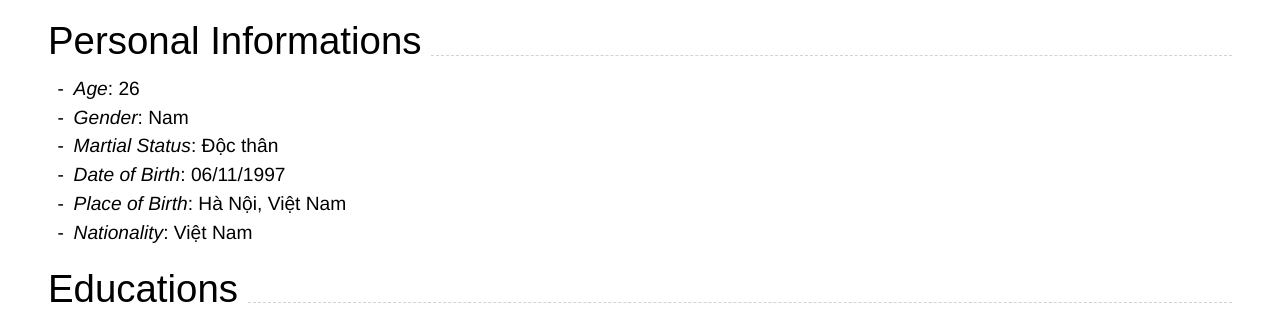
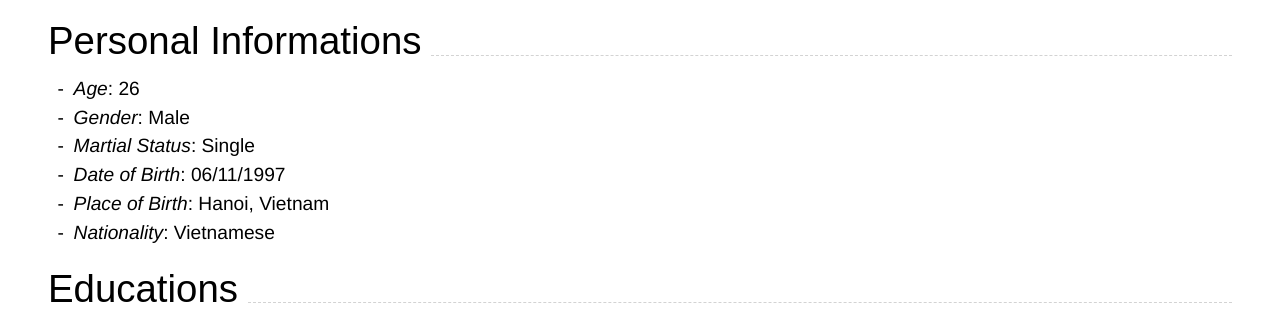
Before and after one commit to LTGiangEden/CV_EN_LTG, a Jekyll site: the page built from index.md, in a window 1280 px wide. Shown: the part 215-540 px from the top of the page. Built offline with Jekyll 4.4.1, drawn with Linux system fonts in a browser that asks for light colours; nearby versions of some CDN libraries.

Commit message:
Update index.md

```diff
--- a/index.md
+++ b/index.md
@@ -23,11 +23,11 @@ Supported arguments:
 
 ## Personal Informations
 - _Age_: 26<br>
-- _Gender_: Nam<br>
-- _Martial Status_: Độc thân<br>
+- _Gender_: Male<br>
+- _Martial Status_: Single<br>
 - _Date of Birth_: 06/11/1997<br>
-- _Place of Birth_: Hà Nội, Việt Nam<br>
-- _Nationality_: Việt Nam <br>
+- _Place of Birth_: Hanoi, Vietnam<br>
+- _Nationality_: Vietnamese<br>
 
 ## Educations
 
```
